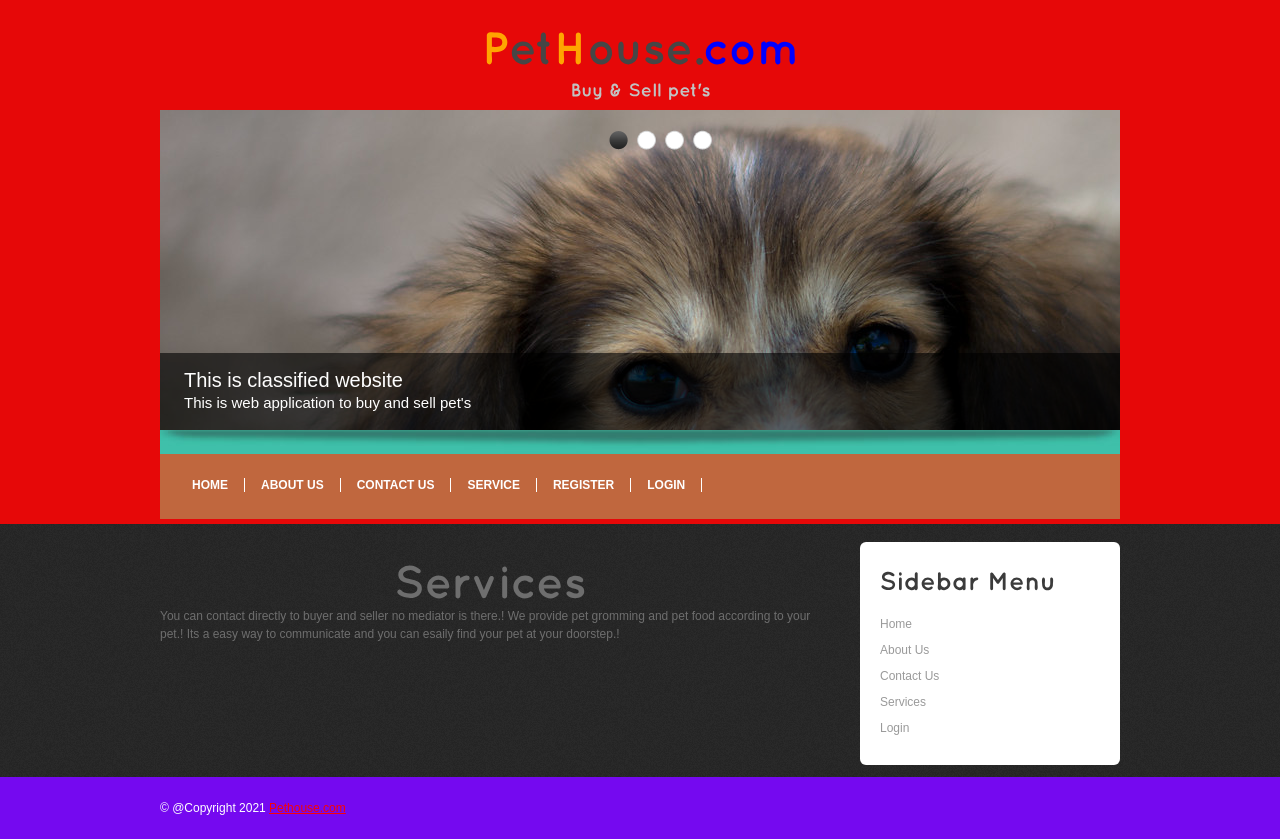
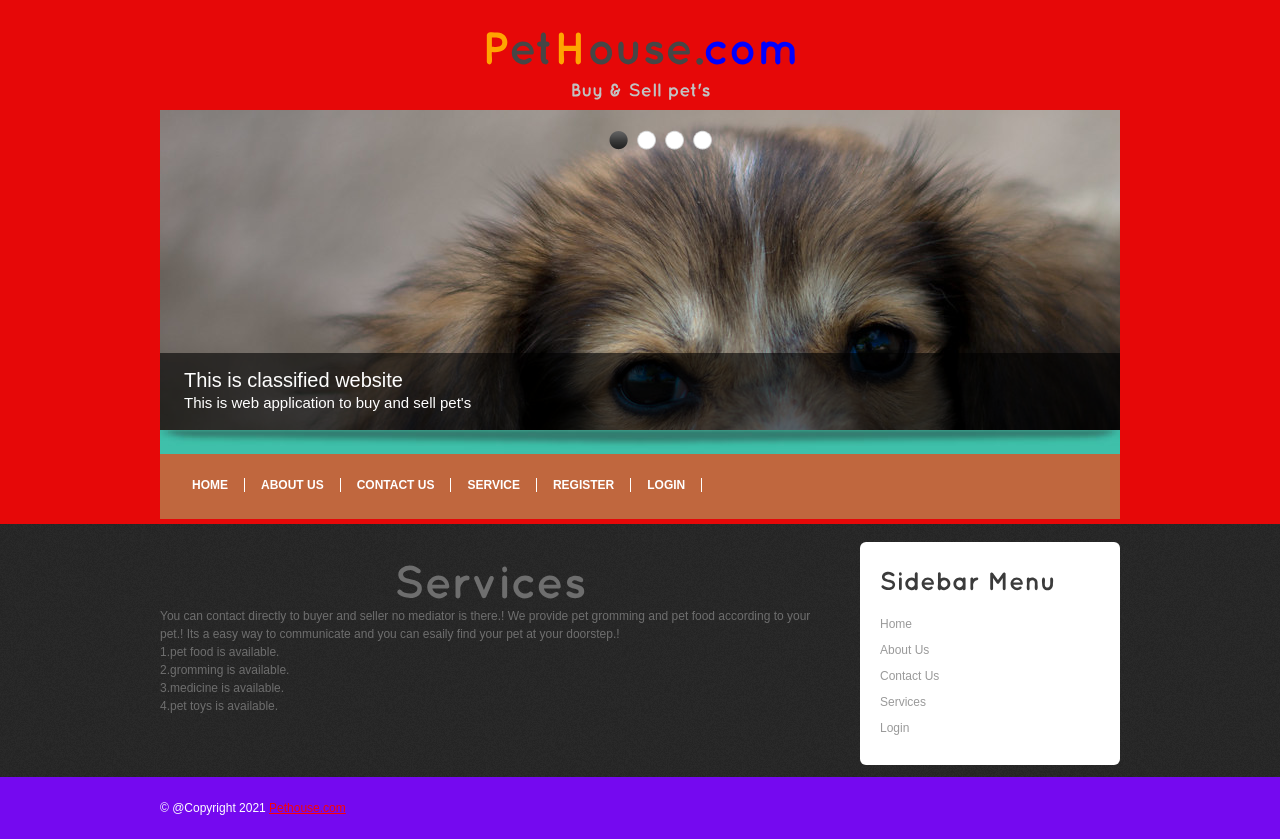
Before and after one commit to lokeshpatil84/pethouse.io, a PHP site: page /service.php in a window 1280 px wide. Run offline with PHP 8.4, Linux system fonts and the light colour scheme.

Commit message:
services  add

```diff
--- a/service.php
+++ b/service.php
@@ -20,7 +20,11 @@ include("nav.php");
 		  You can contact directly to buyer and seller no mediator is there.!
 		  We provide pet gromming and pet food according to your pet.!
 		  Its a easy way to communicate  and you can  esaily find your  pet at your doorstep.!
-
+		  </br>
+      1.pet food is available.</br>
+      2.gromming is available.</br>
+      3.medicine is available.</br>
+      4.pet toys is available.</br>
 
 
 
```
